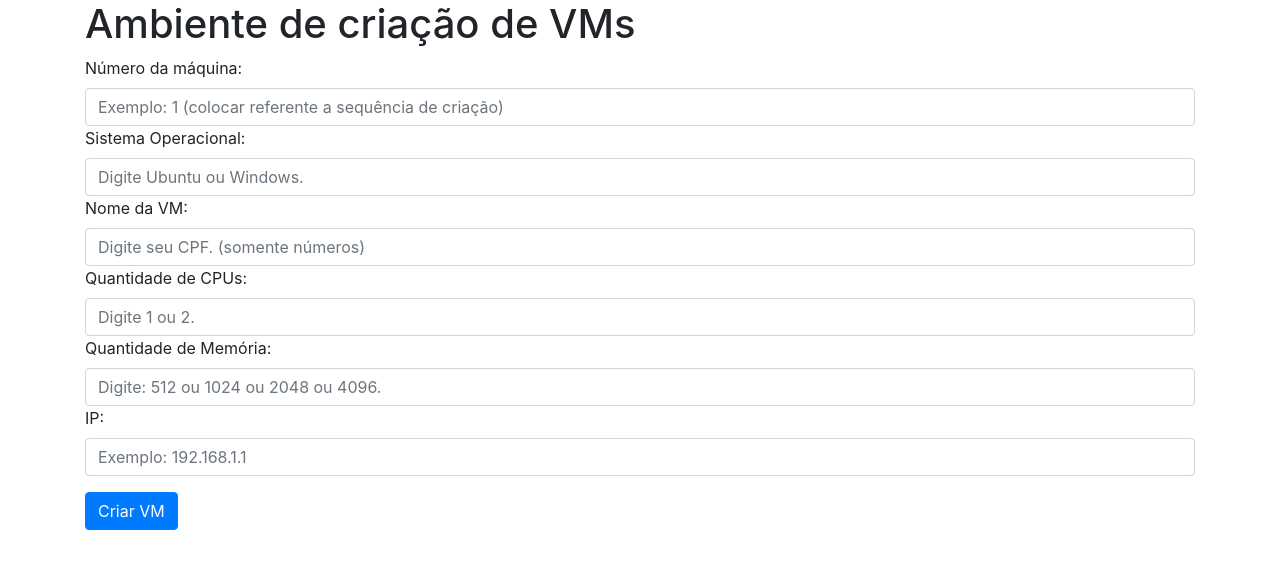
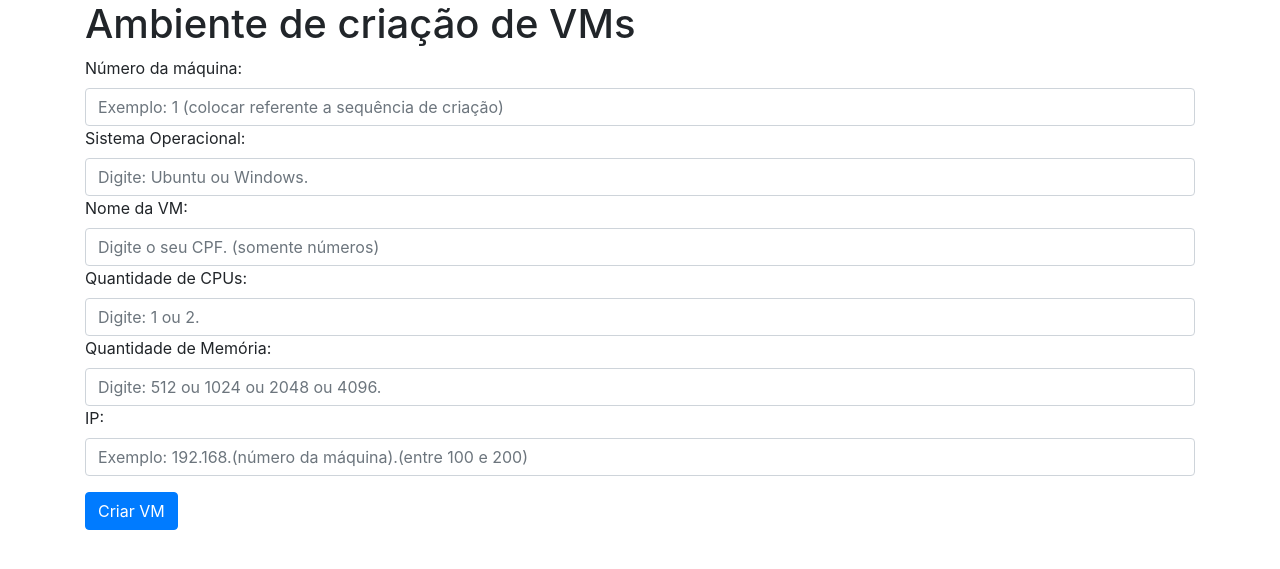
Before and after one commit to joao-damorim/infra-soft-vm, a Flask app: page / in a window 1280 px wide. Shown: the top 569 px of the page. Run offline with Flask 2, Linux system fonts and the light colour scheme; some libraries are stand-ins or nearby versions.

Commit message:
modificações e ajustes

```diff
--- a/app/templates/vm.html
+++ b/app/templates/vm.html
@@ -9,15 +9,15 @@
             <label for="num_maq">Número da máquina:</label>
             <input type="text" class="form-control" id="num_maq" name="num_maq" placeholder="Exemplo: 1 (colocar referente a sequência de criação)">
             <label for="so">Sistema Operacional:</label>
-            <input type="text" class="form-control" id="so" name="so" placeholder="Digite Ubuntu ou Windows.">
+            <input type="text" class="form-control" id="so" name="so" placeholder="Digite: Ubuntu ou Windows.">
             <label for="nome_clone">Nome da VM:</label>
-            <input type="text" class="form-control" id="nome_clone" name="nome_clone" placeholder="Digite seu CPF. (somente números)">
+            <input type="text" class="form-control" id="nome_clone" name="nome_clone" placeholder="Digite o seu CPF. (somente números)">
             <label for="cpus">Quantidade de CPUs:</label>
-            <input type="text" class="form-control" id="cpus" name="cpus" placeholder="Digite 1 ou 2.">
+            <input type="text" class="form-control" id="cpus" name="cpus" placeholder="Digite: 1 ou 2.">
             <label for="memoria">Quantidade de Memória:</label>
             <input type="text" class="form-control" id="memoria" name="memoria" placeholder="Digite: 512 ou 1024 ou 2048 ou 4096.">
             <label for="ip">IP:</label>
-            <input type="text" class="form-control" id="ip" name="ip" placeholder="Exemplo: 192.168.1.1">
+            <input type="text" class="form-control" id="ip" name="ip" placeholder="Exemplo: 192.168.(número da máquina).(entre 100 e 200)">
         </div>
         <button type="submit" class="btn btn-primary">Criar VM</button>
     </form>
--- a/app/teste.py
+++ /dev/null
@@ -1,2 +0,0 @@
-import os
-os.system("VBoxManage modifyvm Ubuntu --memory 512 --vram 32 --boot1 dvd")
--- a/app/views.py
+++ b/app/views.py
@@ -1,112 +1,3 @@
-# import subprocess
-# from flask import Flask, request, render_template
-# app = Flask(__name__)
-
-# @app.route('/')
-# def hello_world():
-#     comando = "VBoxManage modifyvm Ubuntu\\ 1 --memory 512 --vram 32 --boot1 dvd"
-
-#     process = subprocess.Popen(comando, stdout=subprocess.PIPE, shell=True)
-#     # espera por 2 minutos
-#     out, err = process.communicate(timeout=120)
-#     print(out)
-#     return (out)
-# if __name__ == '__main__':
-#     app.run(host='127.0.0.1', port='5000', debug=True)
-
-# from flask import Flask, render_template, flash, request
-# from wtforms import Form, TextField, TextAreaField, validators, StringField, SubmitField
-
-# # App config.
-# DEBUG = True
-# app = Flask(__name__)
-# app.config.from_object(__name__)
-# app.config['SECRET_KEY'] = '7d441f27d441f27567d441f2b6176a'
-
-# class ReusableForm(Form):
-#     name = TextField('Name:', validators=[validators.required()])
-
-#     @app.route("/", methods=['GET', 'POST'])
-#     def hello():
-#         form = ReusableForm(request.form)
-
-#         print (form.errors)
-#         if (request.method == 'POST'):
-#             name=request.form['name']
-#             print (name)
-
-#         if (form.validate()):
-#         # Save the comment here.
-#             flash('Hello ' + name)
-#         else:
-#             flash('Error: All the form fields are required. ')
-
-#         return render_template('vm.html', form=form)
-
-# if __name__ == "__main__":
-#     app.run(port=3000, use_reloader=True)
-
-# from flask import Flask, render_template, flash, request
-# from wtforms import Form, TextField, TextAreaField, validators, StringField, SubmitField
-
-# # App config.
-# DEBUG = True
-# app = Flask(__name__)
-# app.config.from_object(__name__)
-# app.config['SECRET_KEY'] = '7d441f27d441f27567d441f2b6176a'
-
-# class ReusableForm(Form):
-#     name = TextField('Name:', validators=[validators.required()])
-#     email = TextField('Email:', validators=[validators.required(), validators.Length(min=6, max=35)])
-#     password = TextField('Password:', validators=[validators.required(), validators.Length(min=3, max=35)])
-
-#     @app.route("/", methods=['GET', 'POST'])
-#     def hello():
-#         form = ReusableForm(request.form)
-
-#         print (form.errors)
-#         if request.method == 'POST':
-#             name=request.form['name']
-#             password=request.form['password']
-#             email=request.form['email']
-#             print (name, " ", email, " ", password)
-
-#         if form.validate():
-#         # Save the comment here.
-#             flash('Thanks for registration ' + name)
-#         else:
-#             flash('Error: All the form fields are required. ')
-
-#         return render_template('vm.html', form=form)
-
-# if __name__ == "__main__":
-#     app.run()
-
-# from flask import Flask
-# import subprocess
-# import os
-# from flask_wtf import FlaskForm
-# from wtforms import StringField, IntegerField
-# from wtforms.validators import DataRequired
-
-# app = Flask(__name__)
-
-# @app.route("/")
-
-# def hello():
-#     myCmd = "VBoxManage modifyvm Ubuntu --memory 4096 --vram 32 --boot1 dvd"
-#     os.system (myCmd)
-#     return "Ok"
-
-# @app.rout("/form")
-
-# def MyForm(FlaskForm):
-#     name = StringField('name', validators=[DataRequired()])
-#     age = InterField('age', validators=[DataRequired()])
-
-# if __name__ == "__main__" :
-#     app.run()
-
 from flask import Flask, render_template, redirect, jsonify
 from flask import request
 import subprocess, json
@@ -133,21 +24,19 @@ def index():
 @app.route("/vm", methods = ['POST'])
 def execute():
     if request.method == 'POST':
-        #result = request.form.to_dict(flat=True)
         memoria=request.form['memoria']
         so=request.form['so']
         nome_clone=request.form['nome_clone']
         cpus=request.form['cpus']
         ip=request.form['ip']
         num_maq=request.form['num_maq']
-        #shell.exec(comando+' list vms').communicate()
-        # shell.exec('VBoxManage hostonlyif create && VBoxManage hostonlyif ipconfig vboxnet'+str(num_maq)+' --ip '+str(ip)+' && VBoxManage modifyvm Ubuntu --hostonlyadapter1 vboxnet'+str(num_maq)+' && VBoxManage modifyvm Ubuntu --nic1 hostonly && VBoxManage modifyvm Ubuntu --cpus '+str(cpus)+' --memory '+str(memoria)+' --vram 32 --boot1 dvd && VBoxManage clonevm '+str(so)+' --name '+str(nome_clone)+' --register && VBoxManage modifyvm '+str(nome_clone)+' --nic1 hostonly && VBoxManage startvm '+str(nome_clone))
+
         if so == "Ubuntu" or so == "ubuntu":
-            shell.exec('VBoxManage hostonlyif remove vboxnet0 && VBoxManage hostonlyif create && VBoxManage hostonlyif ipconfig vboxnet0 --ip 192.168.56.1 && VBoxManage modifyvm Ubuntu --hostonlyadapter1 vboxnet0 && VBoxManage modifyvm Ubuntu --nic1 hostonly && VBoxManage dhcpserver modify --ifname vboxnet0 --ip 192.168.56.1 --netmask 255.255.255.0 --lowerip '+str(ip)+' --upperip '+str(ip)+' && VBoxManage modifyvm Ubuntu --cpus '+str(cpus)+' --memory '+str(memoria)+' --vram 32 --boot1 dvd && VBoxManage clonevm '+str(so)+' --name '+str(nome_clone)+' --register && VBoxManage modifyvm '+str(nome_clone)+' --nic1 hostonly && VBoxManage startvm '+str(nome_clone))
+            shell.exec('VBoxManage hostonlyif create && VBoxManage hostonlyif ipconfig vboxnet'+str(num_maq)+' --ip 192.168.'+str(num_maq)+'.1 && VBoxManage modifyvm Ubuntu --hostonlyadapter1 vboxnet'+str(num_maq)+' && VBoxManage modifyvm Ubuntu --nic1 hostonly && VBoxManage dhcpserver add --ifname vboxnet'+str(num_maq)+' --ip 192.168.'+str(num_maq)+'.1 --netmask 255.255.255.0 --lowerip '+str(ip)+' --upperip '+str(ip)+' && VBoxManage dhcpserver modify --ifname vboxnet'+str(num_maq)+' --enable && VBoxManage modifyvm Ubuntu --cpus '+str(cpus)+' --memory '+str(memoria)+' --vram 32 --boot1 dvd && VBoxManage clonevm '+str(so)+' --name '+str(nome_clone)+' --register && VBoxManage modifyvm '+str(nome_clone)+' --nic1 hostonly && VBoxManage startvm '+str(nome_clone))
+
         if so == "Windows" or so == "windows":
-             shell.exec('VBoxManage hostonlyif remove vboxnet0 && VBoxManage hostonlyif create && VBoxManage hostonlyif ipconfig vboxnet0 --ip 192.168.56.1 && VBoxManage modifyvm Windows --hostonlyadapter1 vboxnet0 && VBoxManage modifyvm Windows --nic1 hostonly && VBoxManage dhcpserver modify --ifname vboxnet0 --ip 192.168.56.1 --netmask 255.255.255.0 --lowerip '+str(ip)+' --upperip '+str(ip)+' && VBoxManage modifyvm Windows --cpus '+str(cpus)+' --memory '+str(memoria)+' --vram 32 --boot1 dvd && VBoxManage clonevm '+str(so)+' --name '+str(nome_clone)+' --register && VBoxManage modifyvm '+str(nome_clone)+' --nic1 hostonly && VBoxManage startvm '+str(nome_clone))
+             shell.exec('VBoxManage hostonlyif create && VBoxManage hostonlyif ipconfig vboxnet'+str(num_maq)+' --ip 192.168.'+str(num_maq)+'.1 && VBoxManage modifyvm Windows --hostonlyadapter1 vboxnet'+str(num_maq)+' && VBoxManage modifyvm Windows --nic1 hostonly && VBoxManage dhcpserver add --ifname vboxnet'+str(num_maq)+' --ip 192.168.'+str(num_maq)+'.1 --netmask 255.255.255.0 --lowerip '+str(ip)+' --upperip '+str(ip)+' && VBoxManage dhcpserver modify --ifname vboxnet'+str(num_maq)+' --enable && VBoxManage modifyvm Windows --cpus '+str(cpus)+' --memory '+str(memoria)+' --vram 32 --boot1 dvd && VBoxManage clonevm '+str(so)+' --name '+str(nome_clone)+' --register && VBoxManage modifyvm '+str(nome_clone)+' --nic1 hostonly && VBoxManage startvm '+str(nome_clone))
 
-        #comando = "VBoxManage"
         return "Operação realizada com sucesso! Aguarde a inicialização da VM!"
     return "Erro! Executar Novamente!"
 
```
Also changed, not shown: app/shell.py (deleted, +0 -8 lines), app/vm.html (deleted, +0 -39 lines).
